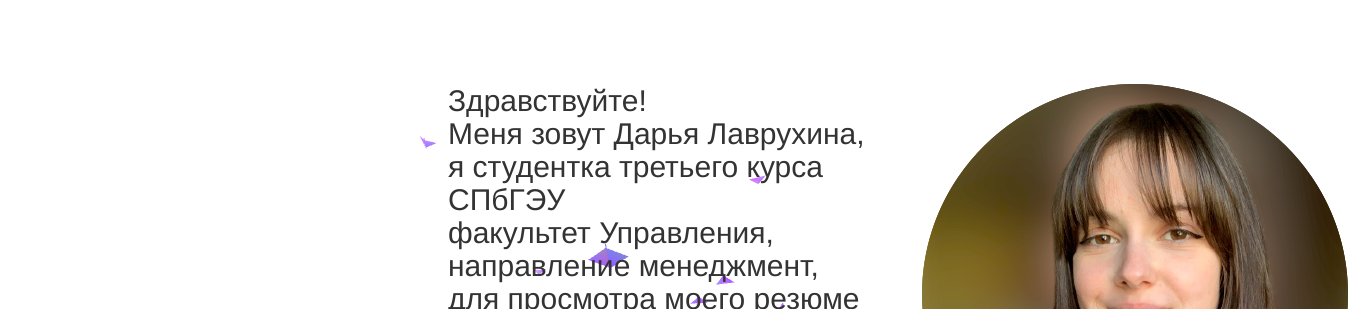
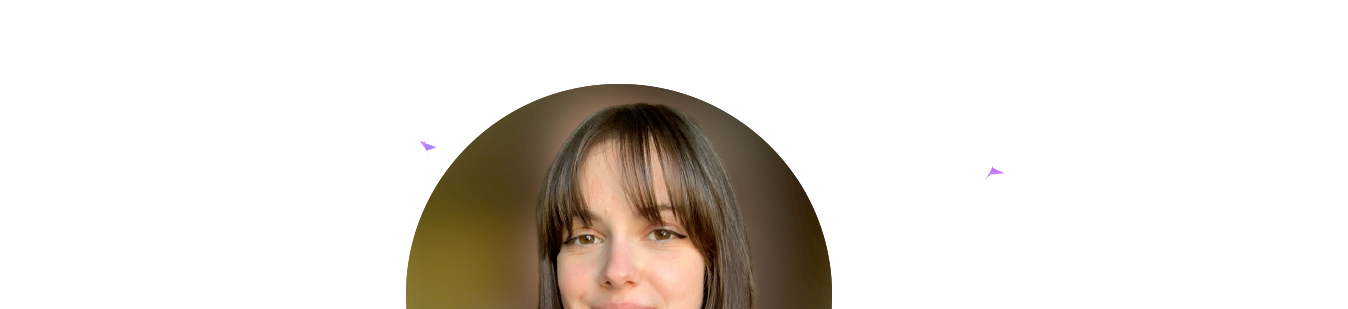
Before and after one commit to dlauvra/profile, a plain HTML site: page index.html in a window 1280 px wide. Shown: the top 309 px of the page, 1348 px wide, since content can reach past the window. Drawn offline with Linux system fonts and the light colour scheme; animation ran at ten frames a second.

Commit message:
work version

```diff
--- a/css/main.css
+++ b/css/main.css
@@ -3,8 +3,6 @@
     margin:5% 35% 0 35%;
     width:30%;
     height:40%;
-    min-width: 900px;
-    min-height: 500px;
 }
 
 .intro{
```
